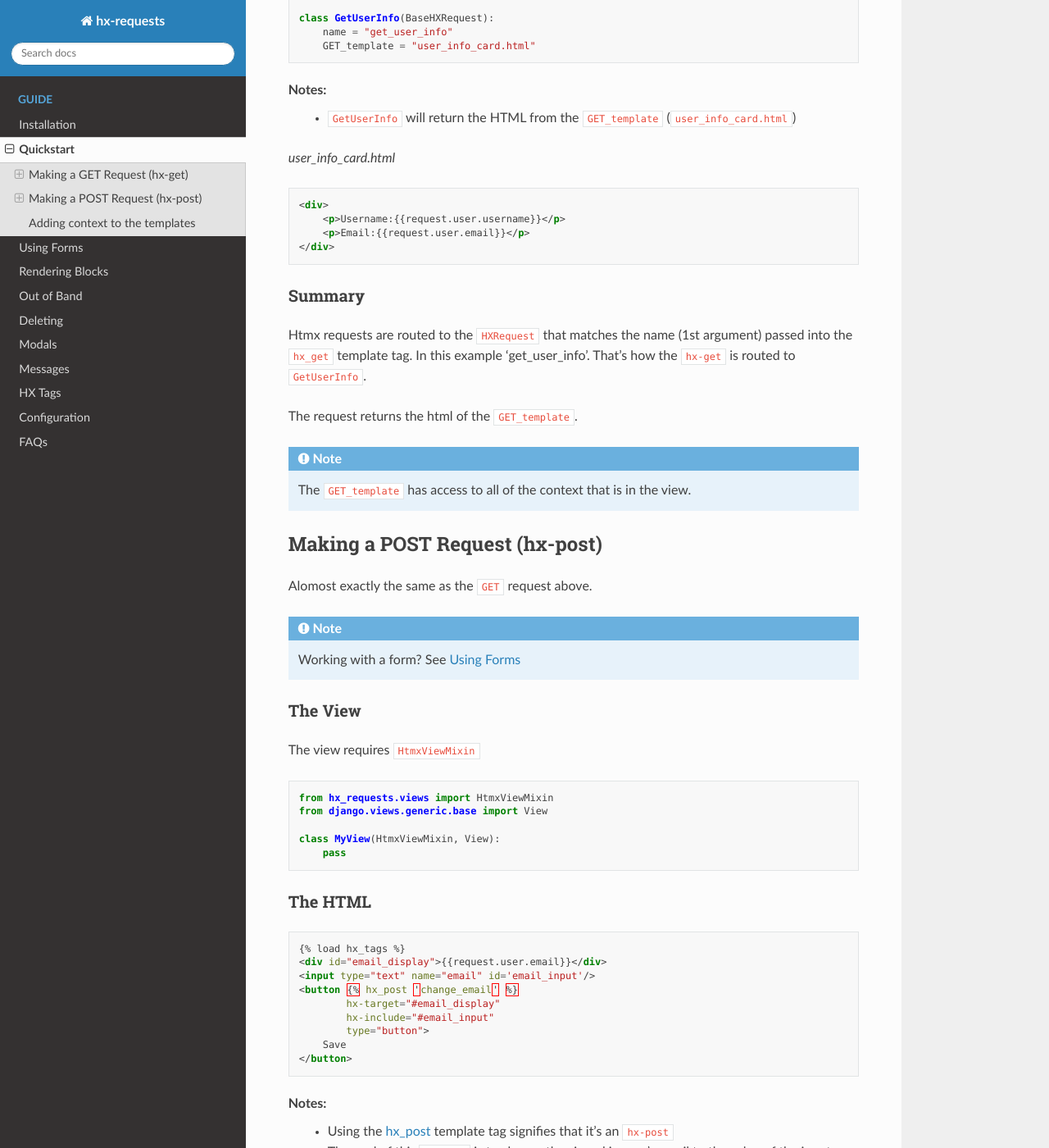
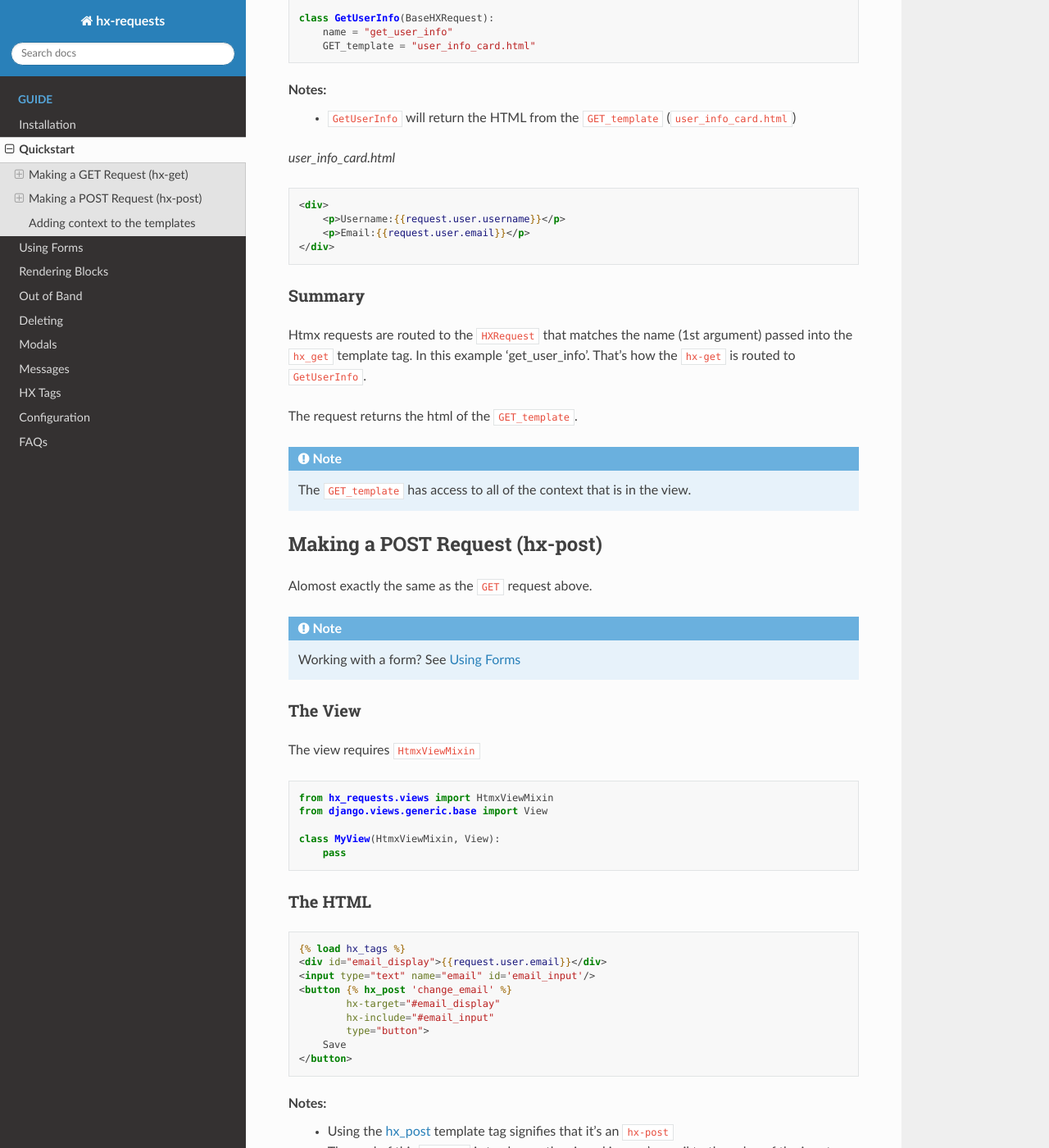
Before and after one commit to yaakovLowenstein/hx-requests, a Sphinx documentation site: the page built from docs/guide/quickstart.rst, in a window 1280 px wide and 1400 px high, scrolled down 1324 px. Shown: the whole window at 82% size. Built offline with Sphinx 7.4.7 and the Read the Docs theme 2.0.0, drawn with Linux system fonts in a browser that asks for light colours; pages that are not in the unit, such as notebooks, are missing from menus; some of the changed text lies outside the part shown.

Commit message:
docs: Use html+django for syntax highlighting in html code blocks

```diff
--- a/docs/guide/forms.rst
+++ b/docs/guide/forms.rst
@@ -26,7 +26,7 @@ HTML
 ~~~~
 *user_info_page.html*
 
-.. code-block:: html
+.. code-block:: html+django
 
     {% load hx_tags %}
     <div id="user_info">
@@ -45,7 +45,7 @@ HTML
 
 *user_info.html*
 
-.. code-block:: html
+.. code-block:: html+django
 
     {{ user.email }}
     {{ user.first_name }}
--- a/docs/guide/hx_tags.rst
+++ b/docs/guide/hx_tags.rst
@@ -8,7 +8,7 @@ hx_get
 
 *Example from quickstart*
 
-.. code-block:: html
+.. code-block:: html+django
 
     {% load hx_tags %}
     <div id="user_info_target"></div>
--- a/docs/guide/quickstart.rst
+++ b/docs/guide/quickstart.rst
@@ -30,7 +30,7 @@ The HTML
 ~~~~~~~~
 
 
-.. code-block:: html
+.. code-block:: html+django
 
     {% load hx_tags %}
     <div id="user_info_target"></div>
@@ -72,7 +72,7 @@ Notes:
 
 *user_info_card.html*
 
-.. code-block:: html
+.. code-block:: html+django
 
     <div>
         <p>Username:{{request.user.username}}</p>
@@ -117,7 +117,7 @@ The view requires :code:`HtmxViewMixin`
 The HTML
 ~~~~~~~~
 
-.. code-block:: html
+.. code-block:: html+django
 
     {% load hx_tags %}
     <div id="email_display">{{request.user.email}}</div>
@@ -166,7 +166,7 @@ Notes:
 
 *email.html*
 
-.. code-block:: html
+.. code-block:: html+django
 
     <span>{{request.user.email}}</span>
 
@@ -222,7 +222,7 @@ instead override :code:`get_post_context_data`
 
     For example:
 
-    .. code-block:: html
+    .. code-block:: html+django
 
         {% hx_get 'my_hx_request' object=object my_awesome_kwarg="I am awesome" %}
 
```
Also changed, not shown: docs/guide/blocks.rst (+4 -4 lines).
